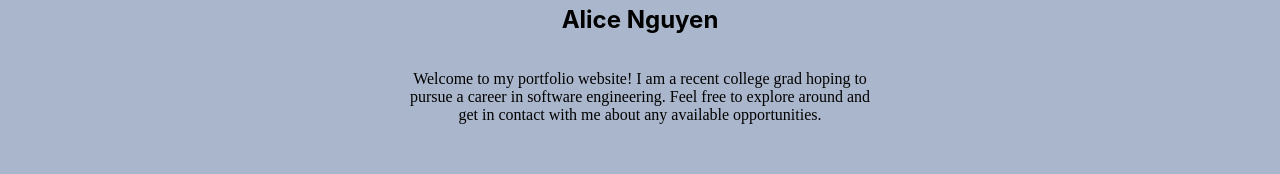
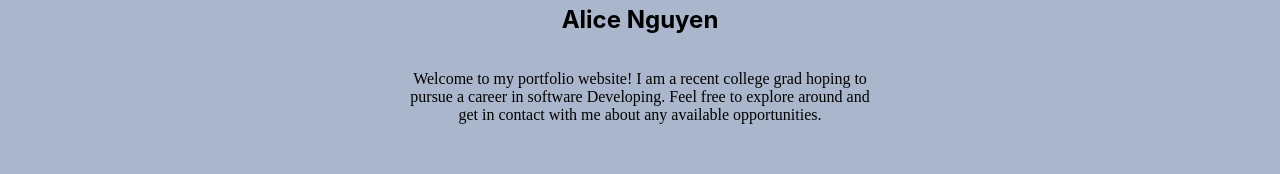
Before and after one commit to anguy212/gettoknome, a React (Create React App) app: page / in a window 1280 px wide. Shown: the part 320-494 px from the top of the page. Built offline with nearby package versions, Linux system fonts and the light colour scheme.

Commit message:
changed one word in intro

```diff
--- a/src/Components/Main.js
+++ b/src/Components/Main.js
@@ -24,7 +24,7 @@ export default function Main({image, title}){
             </h2>
             <p style = {{fontFamily: "Andale Mono",fontSize: 16,textAlign: "center"}}>
               Welcome to my portfolio website! I am a recent college grad hoping to pursue a career
-              in software engineering. Feel free to explore around and get in contact with me about any available opportunities.
+              in software Developing. Feel free to explore around and get in contact with me about any available opportunities.
             </p>
         </div>
         <div>
```
